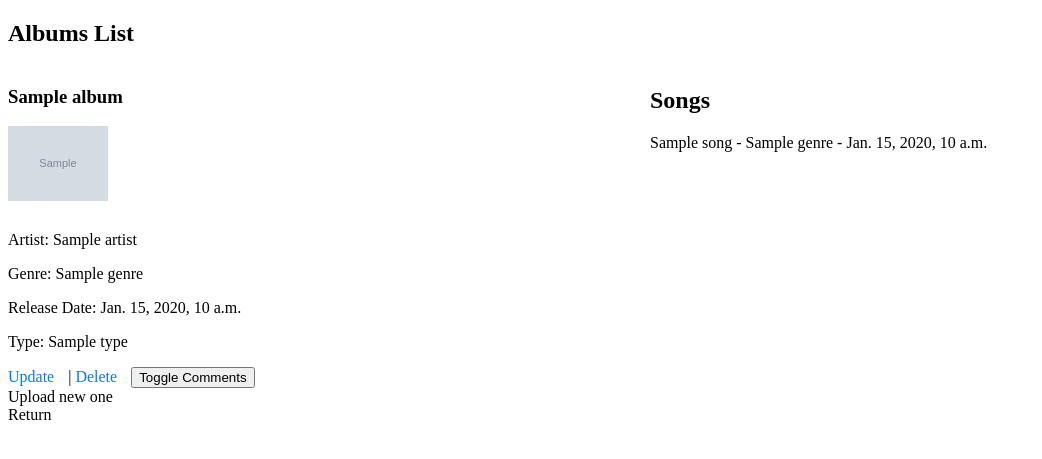
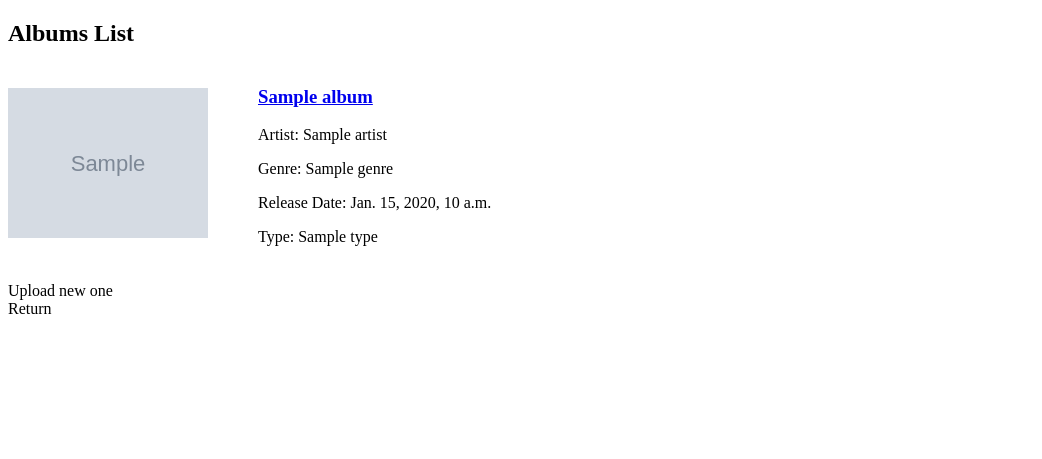
Before and after one commit to Weetabicx/django_project, a Django app: template musicbox/templates/album/albums_list.html in a window 1280 px wide. Shown: the part 26-485 px from the top of the page, without its empty margins (0-1042 px from the left). Run offline with Django 3.2, Linux system fonts and the light colour scheme; the template is opened without the code that fills it: most values are stand-ins (such as "Sample title", 1, 10 or a date in 2020); grey boxes marked "Sample" are stand-in pictures.

Commit message:
a better idea

```diff
--- a/musicbox/album/urls.py
+++ b/musicbox/album/urls.py
@@ -1,4 +1,5 @@
 from django.urls import path
+from . import views
 from .views import *
 from django.conf.urls.static import static
 from django.conf import settings
@@ -10,6 +11,8 @@ urlpatterns = [
                   path('album/<int:id>/update/', album_update, name='album_update'),
                   path('album/<int:id>/delete/', album_delete, name='album_delete'),
                   path('albums/<int:album_id>/', album_detail, name='album_detail'),
+                  path('albums/<int:album_id>/add_comment/', views.add_comment_to_album, name='add_comment_to_album'),
+                  path('albums/<int:album_id>/', views.album_detail, name='album_detail'),
               ] + static(settings.MEDIA_URL, document_root=settings.MEDIA_ROOT)
 if settings.DEBUG:
     urlpatterns += static(settings.MEDIA_URL, document_root=settings.MEDIA_ROOT)
--- a/musicbox/musicbox/urls.py
+++ b/musicbox/musicbox/urls.py
@@ -21,7 +21,7 @@ from song import views as song_list_views
 from album import views as album_list_views
 from django.conf import settings
 from django.conf.urls.static import static
-
+from album import views
 
 urlpatterns = [
     path('admin/', admin.site.urls),
@@ -29,6 +29,7 @@ urlpatterns = [
     path('', user_views.index),
     path('songs/', include('song.urls')),
     path('albums/', include('album.urls')),
+    path('albums/<int:album_id>/', views.album_detail, name='album_detail'),
 
 
 ]
--- a/musicbox/static/albums_list.css
+++ b/musicbox/static/albums_list.css
@@ -1,46 +1,18 @@
 .album-container {
-    display: flex;
-     min-width: 600px;
-    flex-wrap: nowrap;
+  display: flex;
+  align-items: center;
+  margin-bottom: 20px; /* 为专辑之间添加一些间距 */
 }
 
+.album-cover {
+  margin-right: 50px; /* 在封面图片和信息之间添加一些间距 */
+}
 
 .album-info {
-    flex: 1;
-    margin-right: 20px;
+  flex-grow: 1;
 }
 
-
-.album-info img {
-    max-width: 100%;
-    height: auto;
-    margin-bottom: 10px;
+.album-cover img {
+  width: 200px; /* 或者其他尺寸，根据需要调整 */
+  height: auto;
 }
-
-
-.songs-list {
-    flex: 1;
-}
-
-
-.songs-list ul {
-    list-style-type: none;
-    padding: 0;
-}
-
-
-.songs-list li {
-    margin-bottom: 5px;
-}
-
-
-.album-info a, .songs-list a {
-    text-decoration: none;
-    color: #007bff;
-    margin-right: 10px;
-}
-
-
-.album-info a:hover, .songs-list a:hover {
-    text-decoration: underline;
-}
--- a/musicbox/templates/album/albums_list.html
+++ b/musicbox/templates/album/albums_list.html
@@ -9,50 +9,28 @@
 <h2>Albums List</h2>
 <div class="albums-list">
    {% for album in albums %}
-      <!-- Begin .album-container wrapper for each album -->
   <div class="album-container">
+    <div class="album-cover">
+      {% if album.cover %}
+      <img src="{{ album.cover.url }}" alt="{{ album.name }}" width="100">
+      {% endif %}
+    </div>
     <div class="album-info">
-          <h3>{{ album.name }}</h3>
-          {% if album.cover %}
-            <img src="{{ album.cover.url }}" alt="{{ album.name }} " width="100">
-          {% endif %}
+      <h3><a href="{% url 'album_detail' album.id %}">{{ album.name }}</a></h3>
       <p>Artist: {{ album.artist }}</p>
       <p>Genre: {{ album.genre }}</p>
       <p>Release Date: {{ album.release_date }}</p>
       <p>Type: {{ album.type }}</p>
-          <a href="{% url 'album_update' album.id %}">Update</a> |
-          <a href="{% url 'album_delete' album.id %}" onclick="return confirm('Are you sure you want to delete this album?');">Delete</a>
-          <button class="toggle-comments" data-album-id="{{ album.id }}">Toggle Comments</button>
-        </div>
-        <div class="songs-list">
-          <h2>Songs</h2>
-          <ul>
-            {% for song in album.songs.all %}
-              <li>{{ song.title }} - {{ song.genre }} - {{ song.release_date }}</li>
-            {% empty %}
-              <li>No songs in this album.</li>
-            {% endfor %}
-          </ul>
-        </div>
-        <div class="comments-container" id="comments-for-album-{{ album.id }}" style="display: none;">
-          <h3>Comments</h3>
-          {% for comment in album.comments.all %}
-          <div class="comment">
-            <p>Rating: {{ comment.rating }} - Comment: {{ comment.comment }}</p>
-          </div>
-          {% empty %}
-          <p>No comments yet.</p>
-        {% endfor %}
     </div>
   </div>
-      <!-- End .album-container -->
   {% empty %}
   <p>No albums uploaded yet.</p>
   {% endfor %}
+  <div>
       <a href="{% url 'upload_album' %}" class="button" style="text-decoration: none; color: black;">Upload new one</a>
+  </div>
   <div>
     <a href="{% url 'index' %}" class="button" style="text-decoration: none; color: black;">Return</a>
   </div>
 </div>
-   <script src="{% static 'toggle_comments.js' %}"></script>
 {% endblock %}
--- a/musicbox/templates/album/upload_album.html
+++ b/musicbox/templates/album/upload_album.html
@@ -6,5 +6,6 @@
     {% csrf_token %}
     {{ form.as_p }}
     <button type="submit">Upload</button>
+     <a href="{% url 'albums_list' %}" class="button" style="text-decoration: none; color: black;">Return</a>
   </form>
 {% endblock %}
```
Also changed, not shown: musicbox/album/models.py (+6 -4 lines), musicbox/album/views.py (+19 -16 lines), musicbox/static/Add_Comment.js (added, +10 -0 lines), musicbox/templates/album/album_detail.html (added, +20 -0 lines). Lines whose indentation alone changed are shown as unchanged.
